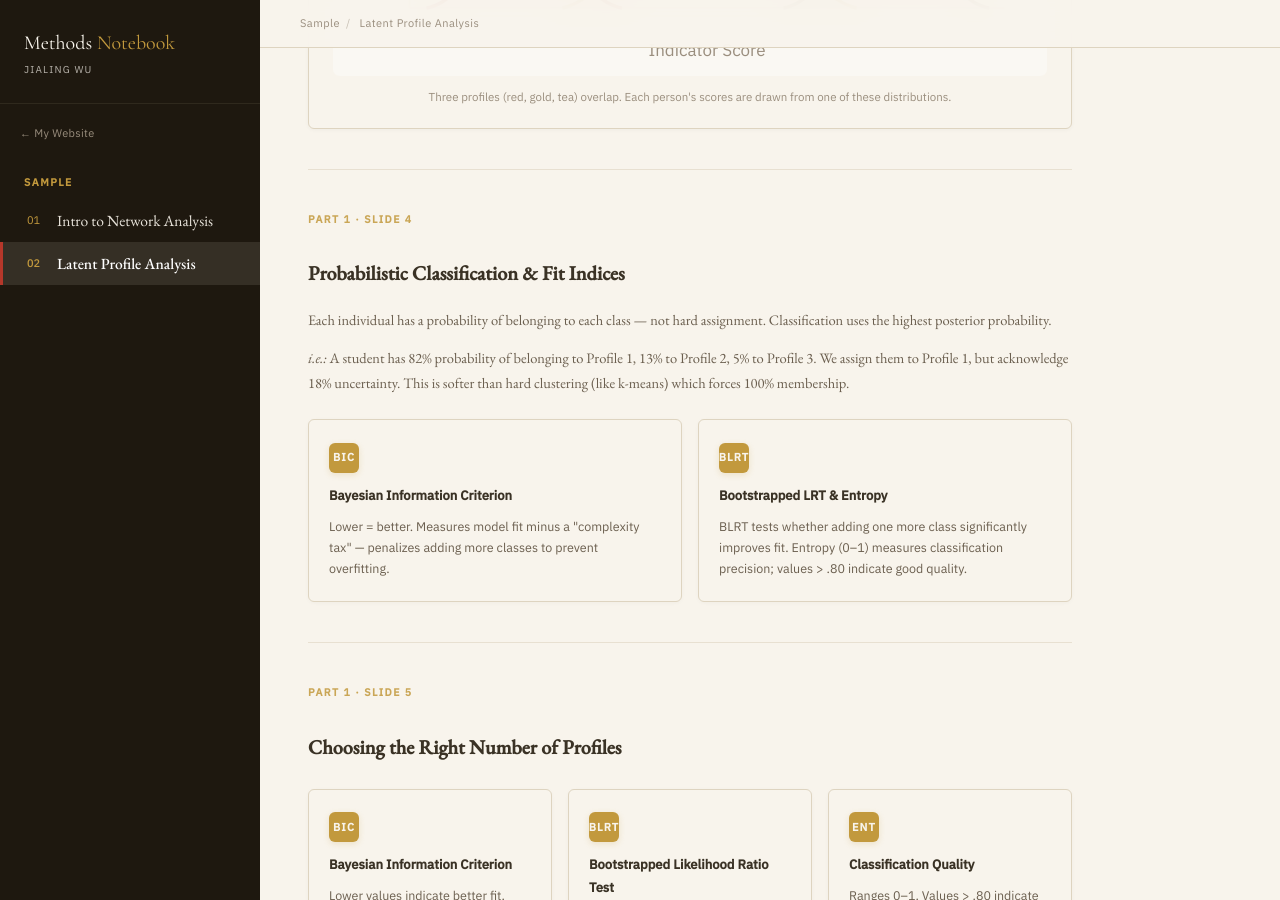
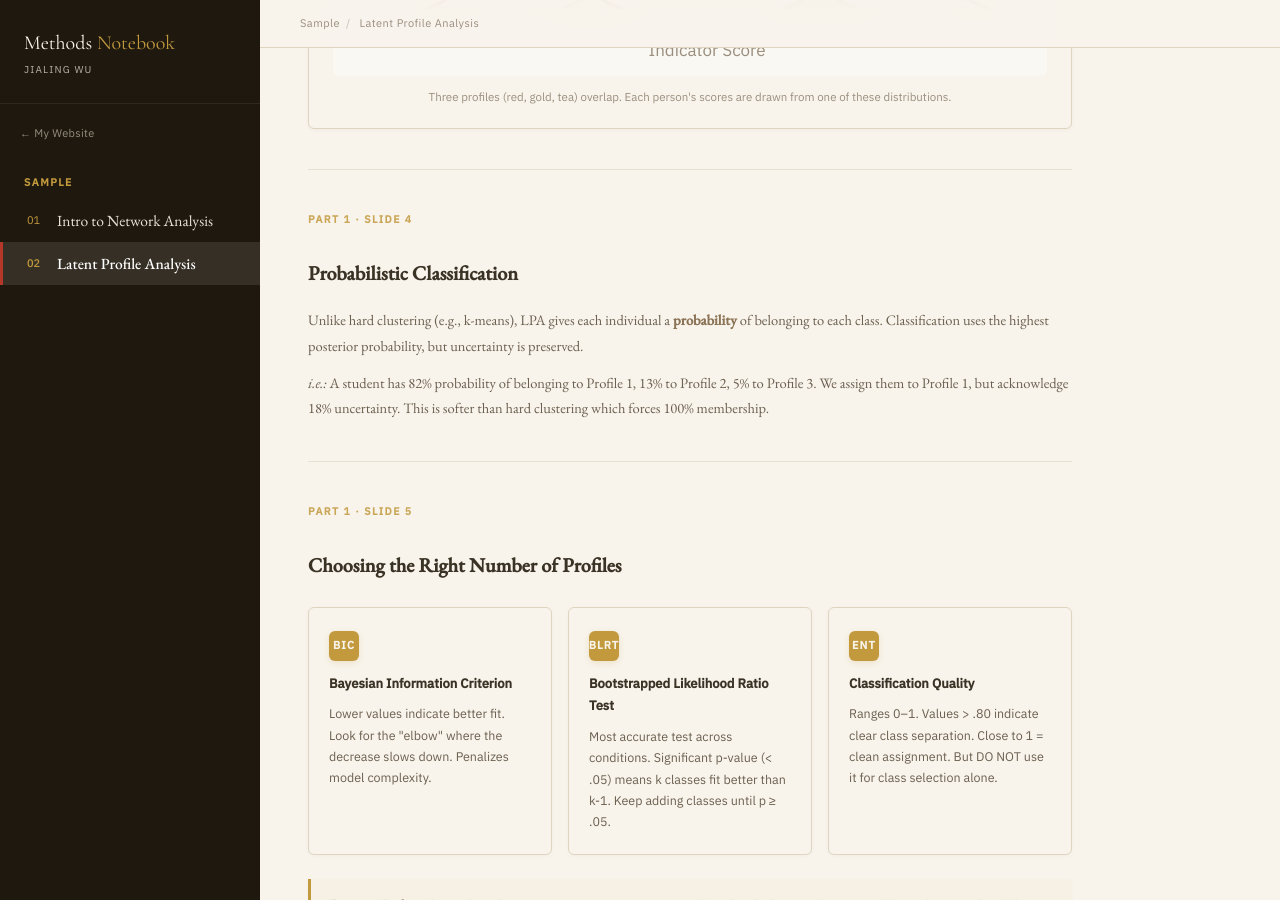
Before and after one commit to jialing-wu/jialing-wu.github.io, a Jekyll site: the page built from methods/lpa.html, in a window 1280 px wide and 900 px high, scrolled down 2207 px. Built offline with Jekyll 4.4.1, drawn with Linux system fonts in a browser that asks for light colours.

Commit message:
Remove duplicate BIC/BLRT cards from Slide 4
Slide 4 (Probabilistic Classification) and Slide 5 (Choosing the Right
Number of Profiles) both had BIC/BLRT cards. Removed them from Slide 4
to eliminate redundancy; Slide 5 keeps the detailed version.

Co-Authored-By: Claude Opus 4.6 <noreply@anthropic.com>

```diff
--- a/methods/lpa.html
+++ b/methods/lpa.html
@@ -601,32 +601,15 @@ body.presenting .pres-progress{display:block;
 <!-- ═════════════════════════════════════════════════════════
      SLIDE 3b: PROBABILISTIC CLASSIFICATION & FIT
      ═════════════════════════════════════════════════════════ -->
-<div class="slide" id="slide-classification-fit">
+<div class="slide" id="slide-classification">
   <div class="slide-num" data-lang="en">Part 1 · Slide 4</div>
-  <h2 data-lang="en">Probabilistic Classification &amp; Fit Indices</h2>
-  <h2 data-lang="zh">概率性分类与拟合指标</h2>
+  <h2 data-lang="en">Probabilistic Classification</h2>
+  <h2 data-lang="zh">概率性分类</h2>
 
-  <div class="method-desc" data-lang="en">Each individual has a probability of belonging to each class — not hard assignment. Classification uses the highest posterior probability.</div>
-  <div class="method-desc" data-lang="zh">每个个体都有属于每个类别的概率——不是硬性分配。最终分类取后验概率最高的类别。</div>
-  <div class="method-desc" data-lang="en"><em>i.e.:</em> A student has 82% probability of belonging to Profile 1, 13% to Profile 2, 5% to Profile 3. We assign them to Profile 1, but acknowledge 18% uncertainty. This is softer than hard clustering (like k-means) which forces 100% membership.</div>
-  <div class="method-desc" data-lang="zh"><em>i.e.:</em> 某学生属于 Profile 1 的概率 82%、Profile 2 的概率 13%、Profile 3 的概率 5%。我们把他归入 Profile 1，但承认有 18% 的不确定性。这比硬聚类（如 k-means 强制 100% 归属）更柔和。</div>
-
-  <div class="check-grid" style="grid-template-columns:1fr 1fr">
-    <div class="check-card">
-      <div class="check-icon">BIC</div>
-      <div class="check-title" data-lang="en">Bayesian Information Criterion</div>
-      <div class="check-title" data-lang="zh">贝叶斯信息准则</div>
-      <div class="check-desc" data-lang="en">Lower = better. Measures model fit minus a "complexity tax" — penalizes adding more classes to prevent overfitting.</div>
-      <div class="check-desc" data-lang="zh">越低越好。衡量模型拟合质量减去"复杂度税"——惩罚添加更多类别以防过拟合。</div>
-    </div>
-    <div class="check-card">
-      <div class="check-icon">BLRT</div>
-      <div class="check-title" data-lang="en">Bootstrapped LRT &amp; Entropy</div>
-      <div class="check-title" data-lang="zh">自助似然比检验 &amp; 熵</div>
-      <div class="check-desc" data-lang="en">BLRT tests whether adding one more class significantly improves fit. Entropy (0–1) measures classification precision; values &gt;&nbsp;.80 indicate good quality.</div>
-      <div class="check-desc" data-lang="zh">BLRT 检验添加一个类别是否显著改善拟合。Entropy（0–1）衡量分类精度，&gt; .80 表示质量好。</div>
-    </div>
-  </div>
+  <div class="method-desc" data-lang="en">Unlike hard clustering (e.g., k-means), LPA gives each individual a <strong>probability</strong> of belonging to each class. Classification uses the highest posterior probability, but uncertainty is preserved.</div>
+  <div class="method-desc" data-lang="zh">与硬聚类（如 k-means）不同，LPA 为每个个体给出属于每个类别的<strong>概率</strong>。分类取后验概率最高的类别，但保留不确定性。</div>
+  <div class="method-desc" data-lang="en"><em>i.e.:</em> A student has 82% probability of belonging to Profile 1, 13% to Profile 2, 5% to Profile 3. We assign them to Profile 1, but acknowledge 18% uncertainty. This is softer than hard clustering which forces 100% membership.</div>
+  <div class="method-desc" data-lang="zh"><em>i.e.:</em> 某学生属于 Profile 1 的概率 82%、Profile 2 的概率 13%、Profile 3 的概率 5%。我们把他归入 Profile 1，但承认有 18% 的不确定性。这比硬聚类（强制 100% 归属）更柔和。</div>
 </div>
 
 <hr class="section-divider pres-hide">
```
